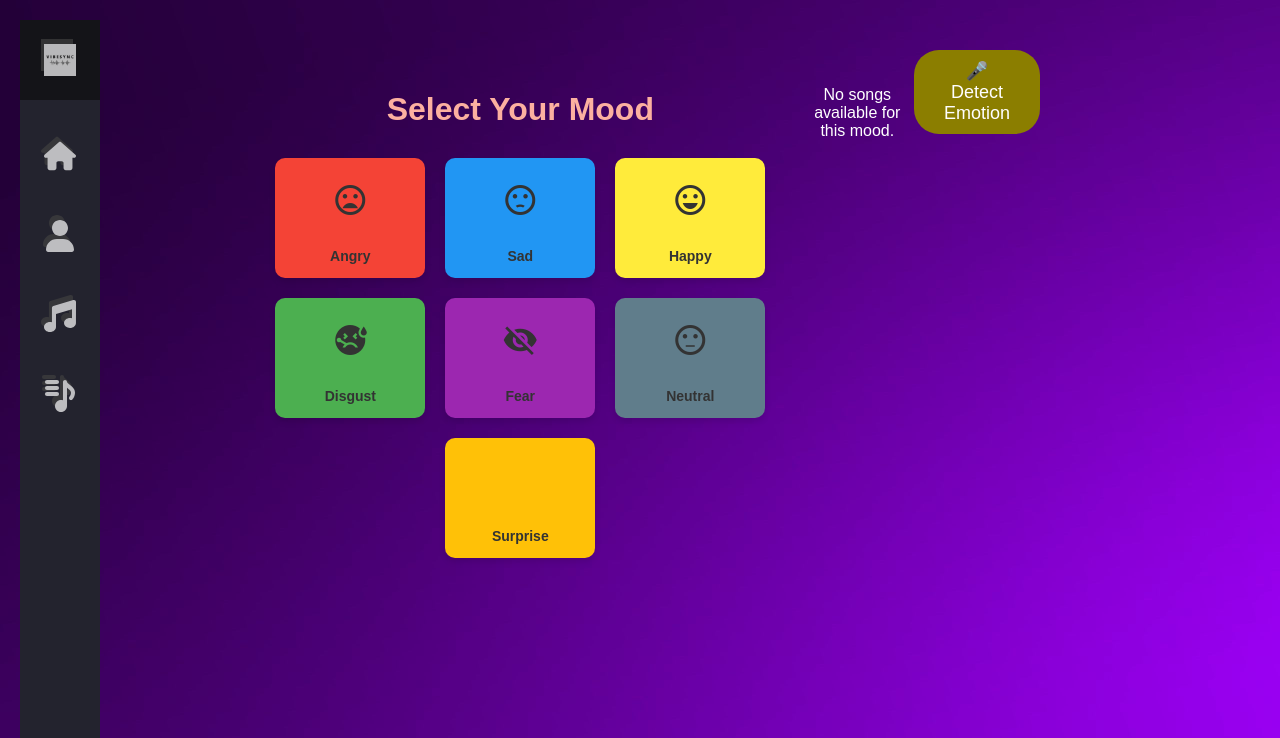
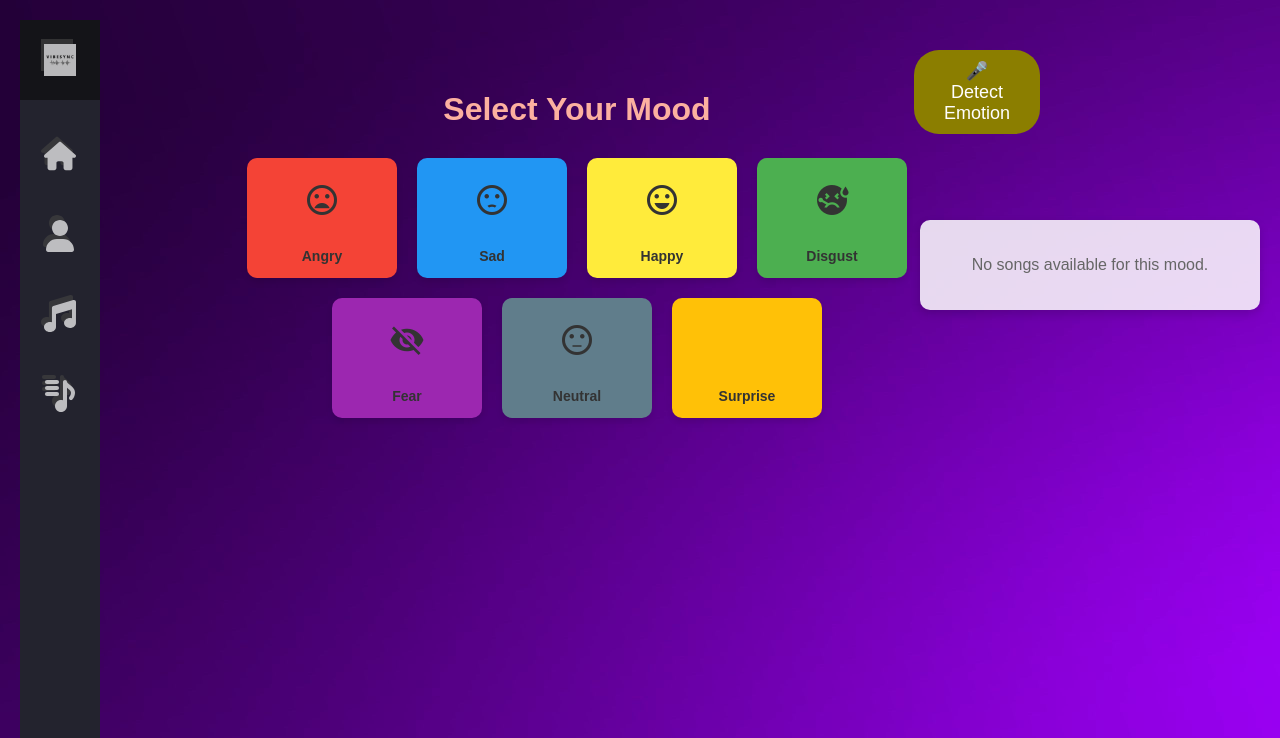
Before and after one commit to abirsinha5116/VibeSync, a Flask app: page /playlist in a window 1280 px wide. Shown: the top 738 px of the page. Run offline with Flask 3, Linux system fonts and the light colour scheme.

Commit message:
fixed playlist.html structure still not done, removed extra play button

```diff
--- a/static/css/playlist.css
+++ b/static/css/playlist.css
@@ -314,6 +314,53 @@ h1 {
   color: #333;
 }
 
+.playlist-section {
+  position: absolute;
+  top: 170px; /* Adjust based on your layout */
+  right: 20px; /* Distance from the right edge */
+  width: 300px; /* Set desired width */
+  background-color: rgba(255, 255, 255, 0.85); /* Optional: slight background */
+  padding: 20px;
+  border-radius: 10px;
+  box-shadow: 0 4px 10px rgba(0, 0, 0, 0.15);
+}
+
+.song-list {
+  list-style: none;
+  padding: 0;
+  margin: 0;
+}
+
+.song-item {
+  margin-bottom: 20px;
+}
+
+.song-card {
+  background-color: #f9f9f9;
+  border-radius: 8px;
+  padding: 10px;
+  box-shadow: 0 2px 4px rgba(0, 0, 0, 0.1);
+}
+
+.song-title {
+  font-weight: bold;
+  margin-bottom: 8px;
+}
+
+.audio-player {
+  width: 100%;
+}
+
+.no-songs-message {
+  text-align: center;
+  color: #666;
+}
+
+.playlist-section h2 {
+  margin-top: -300px; /* Adjust this value as needed */
+}
+
+
 
 /* Mood colors */
 .angry { background-color: #e74c3c; }
--- a/static/js/playlist.js
+++ b/static/js/playlist.js
@@ -24,9 +24,7 @@ function loadPlaylistFromServer(mood, songs, autoplayUrl) {
     player.innerHTML = `
       <p>${song.title}</p>
       <audio id="player${index}" src="${song.file}" controls></audio>
-      <button onclick="togglePlay(${index})">
-        <i class="material-icons">play_arrow</i>
-      </button>
+
     `;
     container.appendChild(player);
   });
@@ -46,17 +44,17 @@ function loadPlaylistFromServer(mood, songs, autoplayUrl) {
   }
 }
 
-function togglePlay(index) {
-  const audio = document.getElementById(`player${index}`);
-  const btnIcon = audio.nextElementSibling.querySelector('i');
-  if (audio.paused) {
-    audio.play();
-    btnIcon.textContent = 'pause';
-  } else {
-    audio.pause();
-    btnIcon.textContent = 'play_arrow';
-  }
-}
+// function togglePlay(index) {
+//   const audio = document.getElementById(`player${index}`);
+//   const btnIcon = audio.nextElementSibling.querySelector('i');
+//   if (audio.paused) {
+//     audio.play();
+//     btnIcon.textContent = 'pause';
+//   } else {
+//     audio.pause();
+//     btnIcon.textContent = 'play_arrow';
+//   }
+// }
 
 document.addEventListener('DOMContentLoaded', () => {
   const btn = document.getElementById('detect-emotion-btn');
--- a/templates/playlist.html
+++ b/templates/playlist.html
@@ -104,15 +104,14 @@
     </div>
 
     <!-- Mood Playlist Display Section -->
-    <div id="playlist-container">
+    <div id="playlist-container" class="playlist-section">
       {% if songs %}
-        <h2>Playlist for {{ mood | title }} Mood</h2>
-        <ul>
+        <ul class="song-list">
           {% for song in songs %}
-            <li>
-              <div class="song">
-                <p>{{ song.title }}</p>
-                <audio controls>
+            <li class="song-item">
+              <div class="song-card">
+                <p class="song-title">{{ song.title }}</p>
+                <audio controls class="audio-player">
                   <source src="{{ song.file }}" type="audio/mpeg">
                   Your browser does not support the audio element.
                 </audio>
@@ -121,9 +120,10 @@
           {% endfor %}
         </ul>
       {% else %}
-        <p>No songs available for this mood.</p>
+        <p class="no-songs-message">No songs available for this mood.</p>
       {% endif %}
     </div>
+
     <!-- End of Playlist Display -->
 
     <div class="detect-emotion-container">
```
